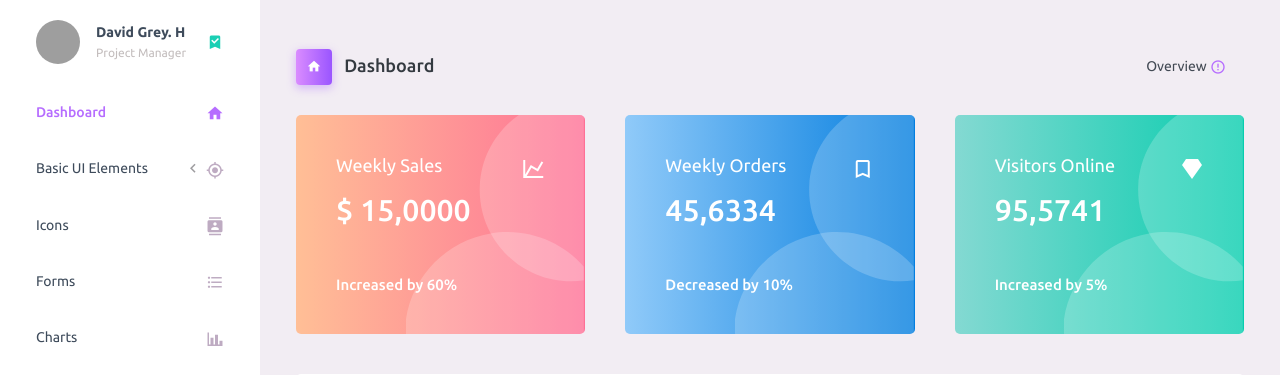
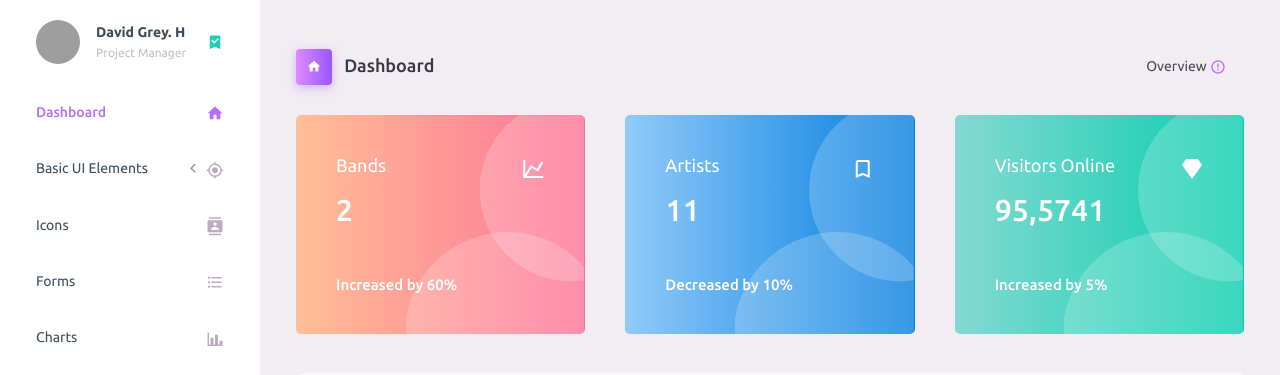
Before and after one commit to kibetamos/RiffMates, a Django app: page / in a window 1280 px wide. Shown: the part 70-445 px from the top of the page. Run offline with Django 4.2, Linux system fonts and the light colour scheme; data comes from the database, SQL or seed files in the repository; some libraries are stand-ins or nearby versions; grey boxes are pictures that could not be loaded.

Commit message:
updated ui

```diff
--- a/bands/views.py
+++ b/bands/views.py
@@ -100,11 +100,16 @@ def musician_detail(request, musician_id):  # Added request parameter
 
 def home(request):
     all_bands = Band.objects.all().order_by('name')
-    all_musicians = Musician.objects.all().order_by('last_name')[:6]
+    musicians = Musician.objects.all().order_by('last_name')[:6]
+    all_musicians = Musician.objects.all()
+    number_of_bands = all_bands.count()
+    number_of_art = all_musicians.count()
 
     data = {
+        'number_of_art':  number_of_art,
+        'number_of_bands': number_of_bands,
         'bands': all_bands,
-        'musicians': all_musicians
+        'musicians': musicians
     }
 
     return render(request, "index.html", data)
--- a/templates/index.html
+++ b/templates/index.html
@@ -244,9 +244,9 @@
                 <div class="card bg-gradient-danger card-img-holder text-white">
                   <div class="card-body">
                     <img src="{% static 'assets/images/dashboard/circle.svg'  %}" class="card-img-absolute" alt="circle-image" />
-                    <h4 class="font-weight-normal mb-3">Weekly Sales <i class="mdi mdi-chart-line mdi-24px float-end"></i>
+                    <h4 class="font-weight-normal mb-3">Bands <i class="mdi mdi-chart-line mdi-24px float-end"></i>
                     </h4>
-                    <h2 class="mb-5">$ 15,0000</h2>
+                    <h2 class="mb-5">{{ number_of_bands }}</h2>
                     <h6 class="card-text">Increased by 60%</h6>
                   </div>
                 </div>
@@ -255,9 +255,9 @@
                 <div class="card bg-gradient-info card-img-holder text-white">
                   <div class="card-body">
                     <img src="{% static 'assets/images/dashboard/circle.svg'%}" class="card-img-absolute" alt="circle-image" />
-                    <h4 class="font-weight-normal mb-3">Weekly Orders <i class="mdi mdi-bookmark-outline mdi-24px float-end"></i>
+                    <h4 class="font-weight-normal mb-3">Artists <i class="mdi mdi-bookmark-outline mdi-24px float-end"></i>
                     </h4>
-                    <h2 class="mb-5">45,6334</h2>
+                    <h2 class="mb-5">{{ number_of_art }}<h2>
                     <h6 class="card-text">Decreased by 10%</h6>
                   </div>
                 </div>
```
